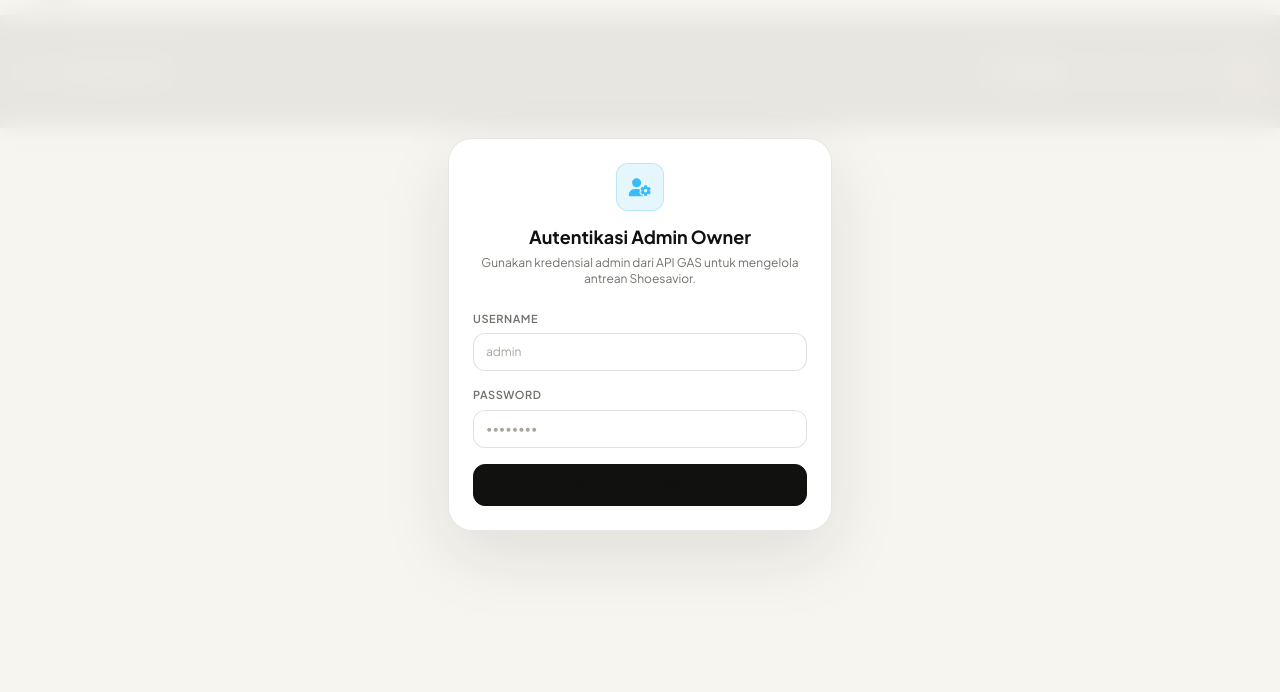
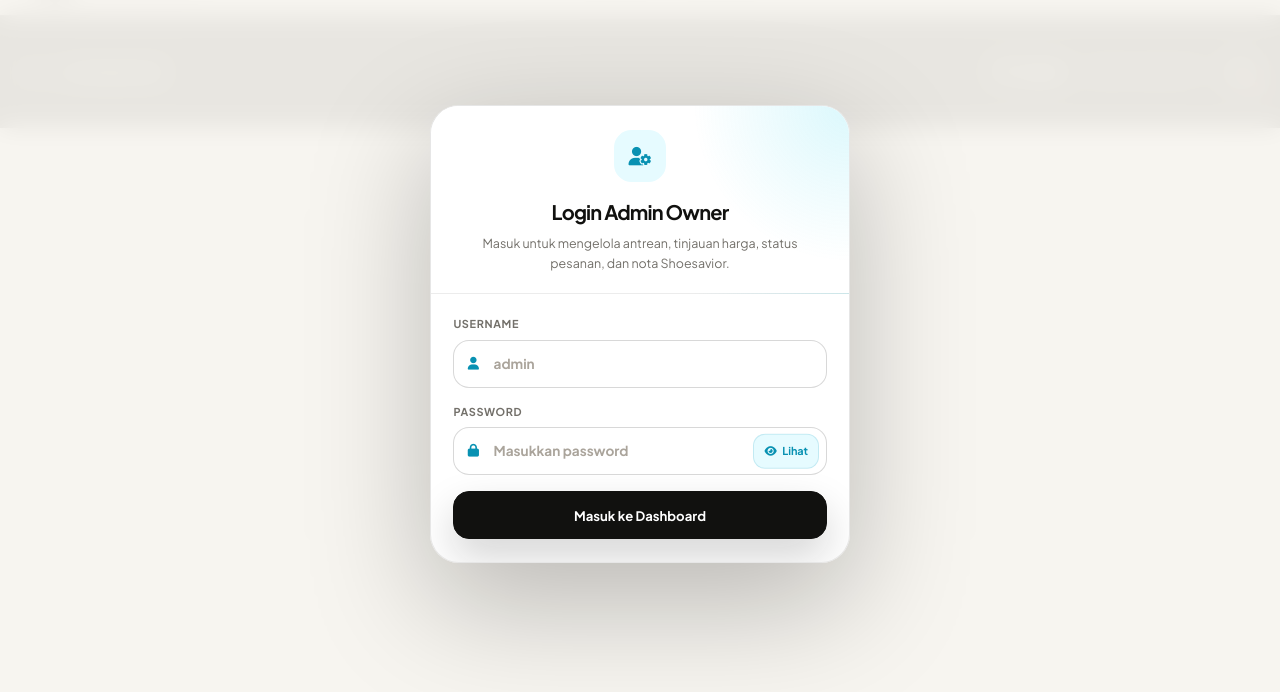
Before and after one commit to Hanss121/Shoesavior, a plain HTML site: page dashboard.html in a window 1280 px wide. Shown: the part 66-758 px from the top of the page. Drawn offline with nearby package versions, Linux system fonts and the light colour scheme.

Commit message:
update style login

```diff
--- a/assets/css/style.css
+++ b/assets/css/style.css
@@ -1852,3 +1852,202 @@
     border-radius: 0.6rem;
   }
 }
+/* ===============================
+   DASHBOARD LOGIN MODAL
+================================ */
+
+.dashboard-login-backdrop {
+  background: radial-gradient(circle at top left, rgba(34, 211, 238, 0.18), transparent 32%), rgba(17, 17, 15, 0.68) !important;
+  backdrop-filter: blur(14px);
+  -webkit-backdrop-filter: blur(14px);
+}
+
+.dashboard-login-panel {
+  width: min(420px, 100%);
+  background: rgba(255, 255, 255, 0.98);
+  border: 1px solid rgba(17, 17, 15, 0.1);
+  border-radius: 1.8rem;
+  box-shadow: 0 40px 120px rgba(0, 0, 0, 0.25);
+  overflow: hidden;
+}
+
+.dashboard-login-header {
+  padding: 1.5rem 1.5rem 1.2rem;
+  text-align: center;
+  background: radial-gradient(circle at top right, rgba(34, 211, 238, 0.16), transparent 34%), #ffffff;
+  border-bottom: 1px solid rgba(17, 17, 15, 0.08);
+}
+
+.dashboard-login-icon {
+  width: 3.25rem;
+  height: 3.25rem;
+  margin: 0 auto 0.9rem;
+  display: grid;
+  place-items: center;
+  border-radius: 1.1rem;
+  background: var(--accent-soft);
+  color: var(--accent-dark);
+  font-size: 1.15rem;
+}
+
+.dashboard-login-header h3 {
+  color: var(--ink);
+  font-size: 1.25rem;
+  font-weight: 950;
+  letter-spacing: -0.04em;
+}
+
+.dashboard-login-header p {
+  max-width: 21rem;
+  margin: 0.45rem auto 0;
+  color: var(--muted);
+  font-size: 0.78rem;
+  line-height: 1.6;
+}
+
+.dashboard-login-form {
+  padding: 1.4rem;
+  display: grid;
+  gap: 1rem;
+}
+
+.dashboard-login-field label {
+  display: block;
+  margin-bottom: 0.45rem;
+  color: var(--muted);
+  font-size: 0.68rem;
+  font-weight: 900;
+  letter-spacing: 0.06em;
+  text-transform: uppercase;
+}
+
+.dashboard-login-input-wrap {
+  position: relative;
+}
+
+.dashboard-login-input-wrap > i {
+  position: absolute;
+  left: 0.9rem;
+  top: 50%;
+  transform: translateY(-50%);
+  color: var(--accent-dark);
+  font-size: 0.8rem;
+  pointer-events: none;
+}
+
+.dashboard-login-input-wrap input {
+  width: 100%;
+  min-height: 3rem;
+  padding: 0 6.2rem 0 2.45rem;
+  border-radius: 1rem;
+  border: 1px solid rgba(17, 17, 15, 0.16) !important;
+  background: #ffffff !important;
+  color: var(--ink) !important;
+  font-size: 0.85rem;
+  font-weight: 700;
+  outline: none;
+}
+
+.dashboard-login-input-wrap input::placeholder {
+  color: #aaa49b !important;
+}
+
+.dashboard-login-input-wrap input:focus {
+  border-color: var(--accent-dark) !important;
+  box-shadow: 0 0 0 4px rgba(34, 211, 238, 0.16);
+}
+
+.dashboard-password-toggle {
+  position: absolute;
+  right: 0.45rem;
+  top: 50%;
+  transform: translateY(-50%);
+  min-height: 2.15rem;
+  display: inline-flex;
+  align-items: center;
+  justify-content: center;
+  gap: 0.35rem;
+  border-radius: 0.75rem;
+  padding: 0 0.65rem;
+  background: var(--accent-soft);
+  color: var(--accent-dark);
+  border: 1px solid rgba(8, 145, 178, 0.16);
+  font-size: 0.68rem;
+  font-weight: 900;
+}
+
+.dashboard-password-toggle:hover {
+  background: #d9f7ff;
+}
+
+.dashboard-login-error {
+  border-radius: 1rem;
+  padding: 0.75rem;
+  background: #fff1f2;
+  border: 1px solid #fecdd3;
+  color: #e11d48;
+  font-size: 0.76rem;
+  font-weight: 800;
+  text-align: center;
+}
+
+/* tombol login: paksa tulisan putih agar tidak hitam */
+#adminLoginSubmitBtn.dashboard-login-submit {
+  min-height: 3rem;
+  width: 100%;
+  display: inline-flex;
+  align-items: center;
+  justify-content: center;
+  gap: 0.55rem;
+  border-radius: 1rem;
+  border: 1px solid var(--ink) !important;
+  background: var(--ink) !important;
+  color: #ffffff !important;
+  font-size: 0.82rem;
+  font-weight: 950;
+  box-shadow: 0 18px 40px rgba(17, 17, 15, 0.18);
+  transition:
+    transform 180ms ease,
+    background 180ms ease,
+    opacity 180ms ease;
+}
+
+#adminLoginSubmitBtn.dashboard-login-submit,
+#adminLoginSubmitBtn.dashboard-login-submit * {
+  color: #ffffff !important;
+  opacity: 1 !important;
+}
+
+#adminLoginSubmitBtn.dashboard-login-submit:hover {
+  transform: translateY(-2px);
+  background: #000000 !important;
+}
+
+#adminLoginSubmitBtn.dashboard-login-submit:disabled {
+  cursor: not-allowed;
+  opacity: 0.72 !important;
+}
+
+@media (max-width: 480px) {
+  .dashboard-login-panel {
+    border-radius: 1.35rem;
+  }
+
+  .dashboard-login-header,
+  .dashboard-login-form {
+    padding: 1.15rem;
+  }
+
+  .dashboard-login-input-wrap input {
+    padding-right: 5.9rem;
+  }
+
+  .dashboard-password-toggle span {
+    display: none;
+  }
+
+  .dashboard-password-toggle {
+    width: 2.25rem;
+    padding: 0;
+  }
+}
--- a/assets/js/dashboard.js
+++ b/assets/js/dashboard.js
@@ -109,8 +109,10 @@
   if (errorText) errorText.classList.add("hidden");
 
   loginBtn.disabled = true;
-  loginBtn.innerHTML = `<i class="fa-solid fa-spinner fa-spin mr-2"></i>Memeriksa...`;
-
+  loginBtn.innerHTML = `
+    <i class="fa-solid fa-spinner fa-spin"></i>
+    <span>Memeriksa...</span>
+  `;
   try {
     const response = await adminLogin(user, pass);
 
@@ -131,7 +133,7 @@
     }
   } finally {
     loginBtn.disabled = false;
-    loginBtn.innerHTML = `Masuk ke System Dashboard`;
+    loginBtn.innerHTML = `<span>Masuk ke Dashboard</span>`;
   }
 }
 
@@ -784,3 +786,22 @@
   const modal = document.getElementById("invoiceModal");
   if (modal) modal.classList.add("hidden");
 }
+function toggleAdminPassword() {
+  const input = document.getElementById("adminPass");
+  const icon = document.getElementById("adminPasswordToggleIcon");
+  const label = document.getElementById("adminPasswordToggleLabel");
+
+  if (!input) return;
+
+  const isHidden = input.type === "password";
+
+  input.type = isHidden ? "text" : "password";
+
+  if (icon) {
+    icon.className = isHidden ? "fa-solid fa-eye-slash" : "fa-solid fa-eye";
+  }
+
+  if (label) {
+    label.innerText = isHidden ? "Sembunyikan" : "Lihat";
+  }
+}
--- a/dashboard.html
+++ b/dashboard.html
@@ -145,40 +145,46 @@
     </footer>
 
     <div id="loginModal" class="fixed inset-0 z-50 overflow-y-auto hidden no-print">
-      <div class="flex items-center justify-center min-h-screen px-4">
-        <div class="fixed inset-0 bg-slate-950/80 backdrop-blur-sm" onclick="closeLoginModal()"></div>
-        <div class="inline-block align-middle glassmorphism border border-slate-800 rounded-3xl overflow-hidden shadow-2xl transform transition-all max-w-sm w-full p-6 relative z-10">
-          <div class="text-center mb-6">
-            <div class="w-12 h-12 rounded-xl bg-sky-500/10 border border-sky-500/20 flex items-center justify-center mx-auto mb-3">
-              <i class="fa-solid fa-user-gear text-sky-400 text-lg"></i>
+      <div class="flex items-center justify-center min-h-screen px-4 py-8">
+        <div class="fixed inset-0 dashboard-login-backdrop" onclick="closeLoginModal()"></div>
+
+        <div class="dashboard-login-panel relative z-10">
+          <div class="dashboard-login-header">
+            <div class="dashboard-login-icon">
+              <i class="fa-solid fa-user-gear"></i>
             </div>
-            <h3 class="text-lg font-bold text-white">Autentikasi Admin Owner</h3>
-            <p class="text-xs text-slate-400 mt-1">Gunakan kredensial admin dari API GAS untuk mengelola antrean Shoesavior.</p>
+
+            <h3>Login Admin Owner</h3>
+            <p>Masuk untuk mengelola antrean, tinjauan harga, status pesanan, dan nota Shoesavior.</p>
           </div>
 
-          <form onsubmit="handleLoginSubmit(event)" class="space-y-4">
-            <div>
-              <label class="block text-[11px] font-semibold text-slate-400 uppercase tracking-wider mb-1.5">Username</label>
-              <input
-                type="text"
-                id="adminUser"
-                required
-                class="w-full bg-[#131926] border border-slate-800 rounded-xl py-2.5 px-3 text-xs text-white focus:outline-none focus:border-sky-500 focus:ring-1 focus:ring-sky-500"
-                placeholder="admin"
-              />
+          <form onsubmit="handleLoginSubmit(event)" class="dashboard-login-form">
+            <div class="dashboard-login-field">
+              <label for="adminUser">Username</label>
+              <div class="dashboard-login-input-wrap">
+                <i class="fa-solid fa-user"></i>
+                <input type="text" id="adminUser" required autocomplete="username" placeholder="admin" />
+              </div>
             </div>
-            <div>
-              <label class="block text-[11px] font-semibold text-slate-400 uppercase tracking-wider mb-1.5">Password</label>
-              <input
-                type="password"
-                id="adminPass"
-                required
-                class="w-full bg-[#131926] border border-slate-800 rounded-xl py-2.5 px-3 text-xs text-white focus:outline-none focus:border-sky-500 focus:ring-1 focus:ring-sky-500"
-                placeholder="••••••••"
-              />
+
+            <div class="dashboard-login-field">
+              <label for="adminPass">Password</label>
+              <div class="dashboard-login-input-wrap">
+                <i class="fa-solid fa-lock"></i>
+                <input type="password" id="adminPass" required autocomplete="current-password" placeholder="Masukkan password" />
+
+                <button type="button" class="dashboard-password-toggle" onclick="toggleAdminPassword()" aria-label="Tampilkan atau sembunyikan password">
+                  <i id="adminPasswordToggleIcon" class="fa-solid fa-eye"></i>
+                  <span id="adminPasswordToggleLabel">Lihat</span>
+                </button>
+              </div>
             </div>
-            <div id="loginErrorText" class="hidden text-[11px] text-rose-400 font-medium bg-rose-950/20 p-2 rounded-lg border border-rose-900/30 text-center">Kredensial salah. Silakan coba kembali.</div>
-            <button id="adminLoginSubmitBtn" type="submit" class="w-full py-3 bg-gradient-to-r from-sky-500 to-indigo-600 text-white font-semibold text-xs rounded-xl shadow-lg transition-all">Masuk ke System Dashboard</button>
+
+            <div id="loginErrorText" class="dashboard-login-error hidden">Kredensial salah. Silakan coba kembali.</div>
+
+            <button id="adminLoginSubmitBtn" type="submit" class="dashboard-login-submit">
+              <span>Masuk ke Dashboard</span>
+            </button>
           </form>
         </div>
       </div>
```
